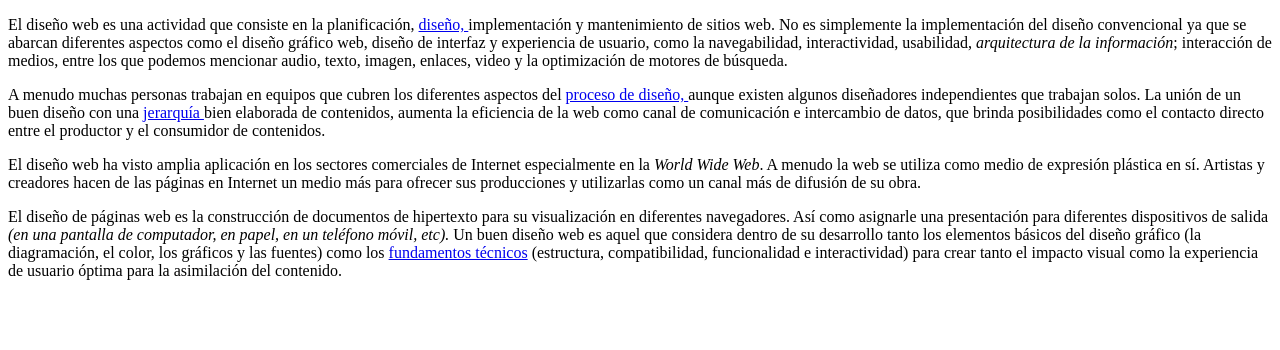
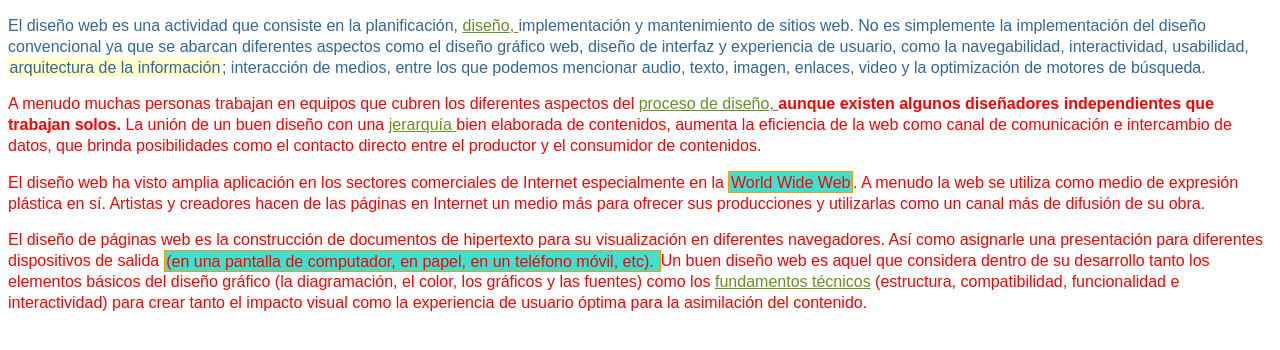
Before and after one commit to Wichicho3/Restaurante-2do-Parcial, a website: page Documents/NetBeansProjects/TrabajandoEstilos/public_html/index.html in a window 1280 px wide. Drawn offline with Linux system fonts and the light colour scheme.

Commit message:
Aplicando estilos a mi pagina

```diff
--- /dev/null
+++ b/Documents/NetBeansProjects/TrabajandoEstilos/public_html/css/estilos.css
@@ -0,0 +1,16 @@
+/*
+To change this license header, choose License Headers in Project Properties.
+To change this template file, choose Tools | Templates
+and open the template in the editor.
+*/
+/*
+    Created on : Feb 26, 2018, 7:43:03 PM
+    Author     : 00140434
+*/
+*{ font: 1em/1.3 Arial, Helvetica, sans-serif; }
+p{ color: red; }
+#primero p{ color: #336699; }
+a{ color: olivedrab; }
+#primero em{ background: #FFFFCC; padding: .1em; }
+.especial { background: turquoise; border: 1px solid #FF9900; padding: .1em; }
+.normal span{ font-weight: bold; }
--- a/Documents/NetBeansProjects/TrabajandoEstilos/public_html/index.html
+++ b/Documents/NetBeansProjects/TrabajandoEstilos/public_html/index.html
@@ -9,6 +9,8 @@ and open the template in the editor.
         <title>TODO supply a title</title>
         <meta charset="UTF-8">
         <meta name="viewport" content="width=device-width, initial-scale=1.0">
+        <link href="css/estilos.css" rel="stylesheet" type="text/css"/>
+
     </head>
     <body>
         <div id="primero">
```
